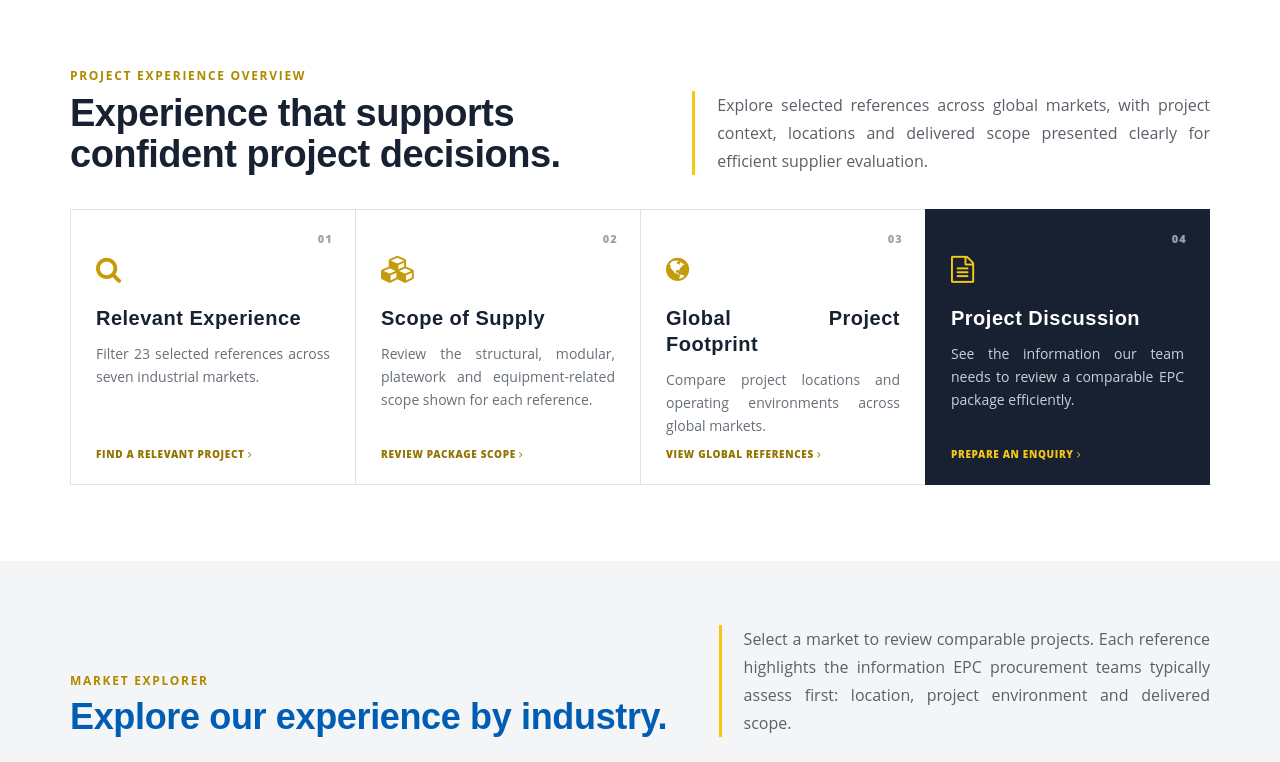
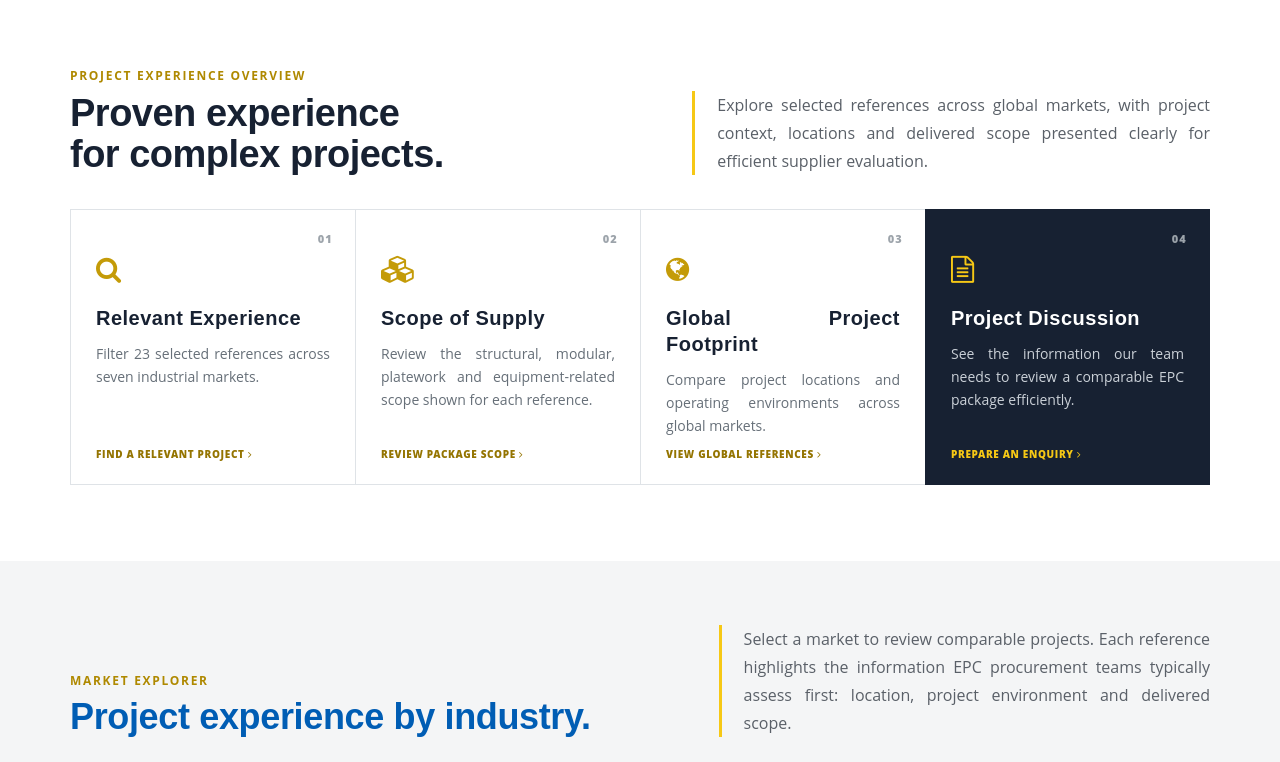
Before and after one commit to Vicky-Jia88/mdhi-project, a plain HTML site: page index.html in a window 1280 px wide. Shown: the part 855-1617 px from the top of the page. Drawn offline with Linux system fonts and the light colour scheme; some packages are replaced by stand-ins of ours; a script that the page names is missing.

Commit message:
Shorten Projects section headings

```diff
--- a/index.html
+++ b/index.html
@@ -346,7 +346,7 @@ div {
     <div class="qualification-snapshot__heading">
         <div>
             <span class="project-experience__eyebrow">PROJECT EXPERIENCE OVERVIEW</span>
-            <h2 id="qualification-title">Experience that supports confident project decisions.</h2>
+            <h2 id="qualification-title">Proven experience for complex projects.</h2>
         </div>
         <p>Explore selected references across global markets, with project context, locations and delivered scope presented clearly for efficient supplier evaluation.</p>
     </div>
@@ -390,7 +390,7 @@ div {
     <div class="project-experience__intro">
         <div>
             <span class="project-experience__eyebrow">MARKET EXPLORER</span>
-            <h3 class="big font-weight7 darkblue nopadding">Explore our experience by industry.</h3>
+            <h3 class="big font-weight7 darkblue nopadding">Project experience by industry.</h3>
         </div>
         <p>Select a market to review comparable projects. Each reference highlights the information EPC procurement teams typically assess first: location, project environment and delivered scope.</p>
     </div>
```
